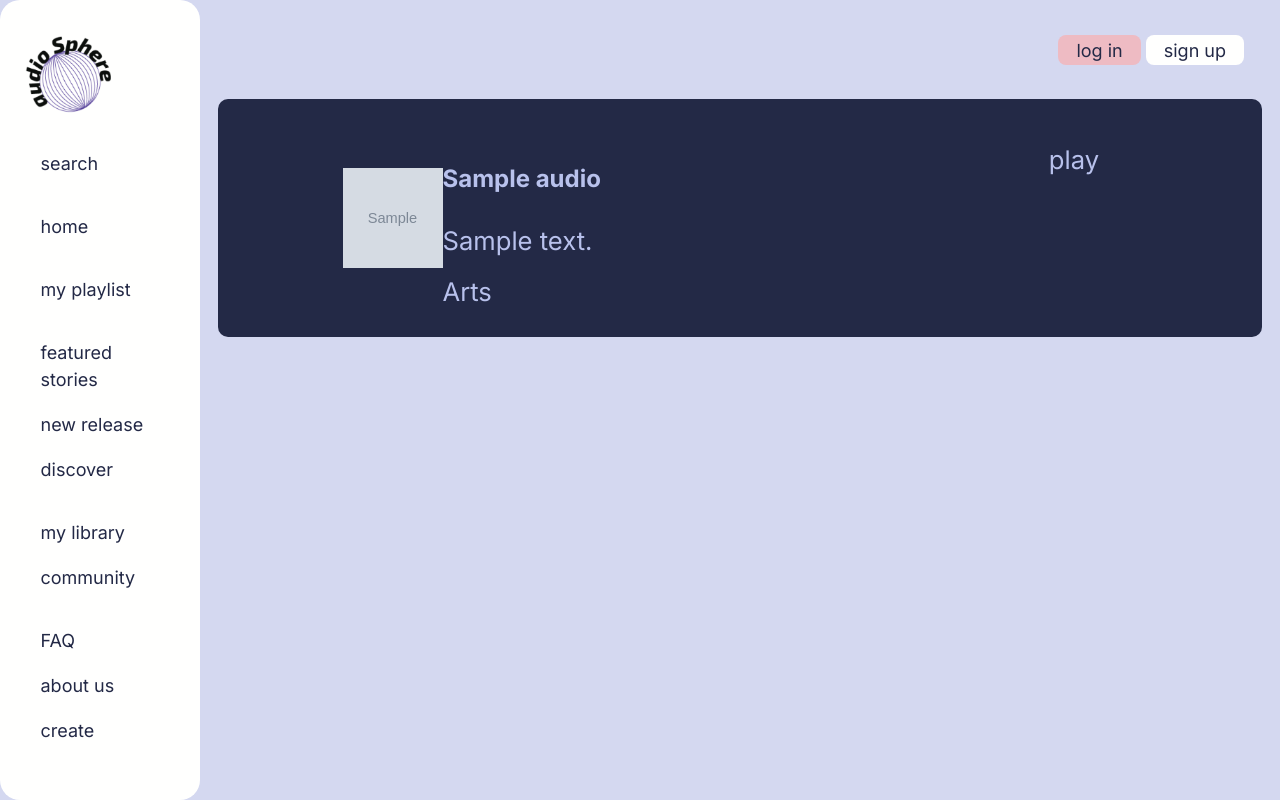
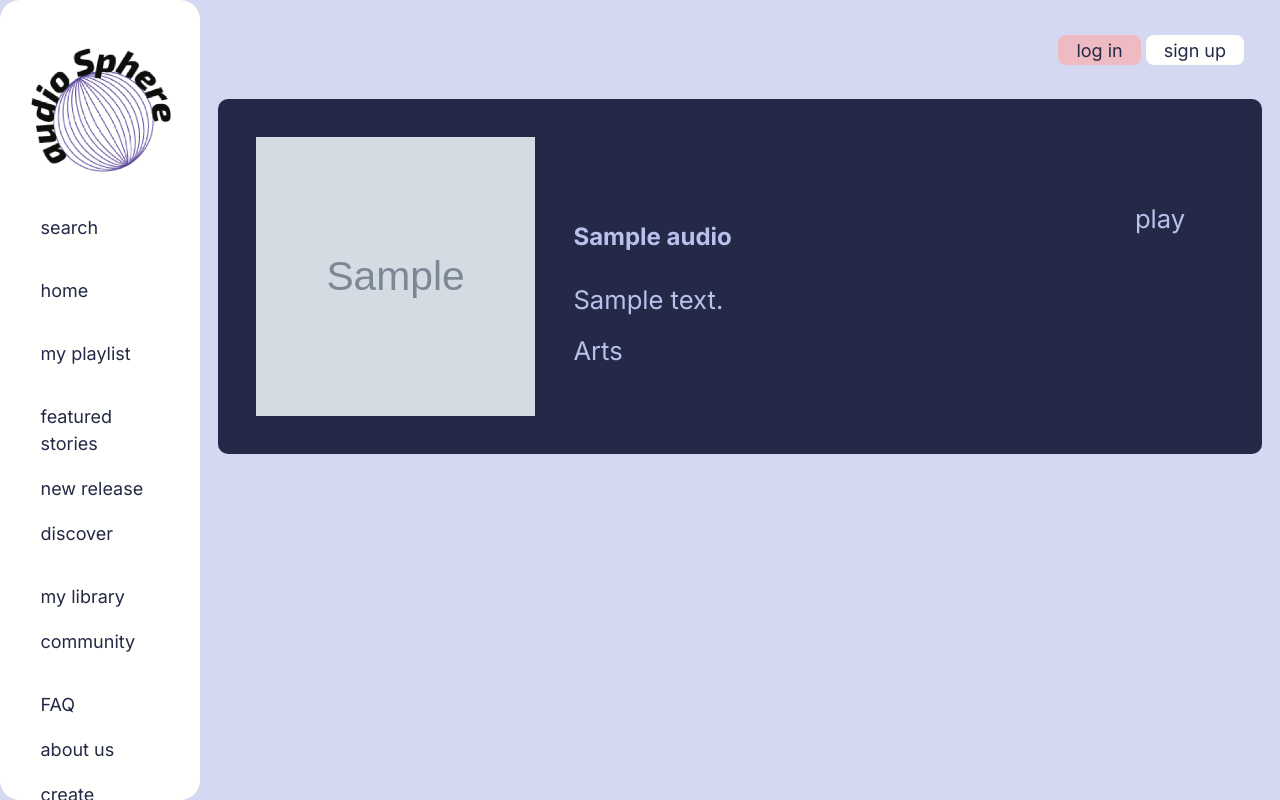
Before and after one commit to tanveerali13/audiosphere-v2, a PHP site: page /controllers/controller-audiolist.php?category=1 in a window 1280 px wide. Run offline with PHP 8.4, Linux system fonts and the light colour scheme; the visitor is signed in with stand-in values (Sample User, id 1); data comes from the database, SQL or seed files in the repository; tables that the repository leaves empty hold one stand-in row (values such as "Sample post"); grey boxes marked "Sample" are stand-in pictures; some libraries are stand-ins or nearby versions.

Commit message:
Refactor audio card styling and class names, changed the card name to a more specific name to reduce file conflict

```diff
--- a/css/audio-list.css
+++ b/css/audio-list.css
@@ -162,13 +162,14 @@ h4 {
 
 
 /* CARD */
-.card {
+.audio_card {
     display: flex;
     align-items: center;
     justify-content: center;
+    gap: var(--gap_large);
 
     border-radius: 10px;
-    padding: var(--padding_medium);
+    padding: var(--padding_large);
     margin-bottom: var(--margin_medium);
 
     background-color: var(--background-color-dark_mode);
@@ -192,9 +193,8 @@ h4 {
     margin-right: var(--margin_small);
 }
 
-img {
-    width: 100px;
-    height: 100px;
+.card_img {
+    width: 30%;
 }
 
 .card_info {
--- a/views/view-audiolist.php
+++ b/views/view-audiolist.php
@@ -8,8 +8,8 @@ include_once __DIR__ . '/../controllers/controller-audiolist.php';
 <?php
 
     foreach ($audioList as $list) {
-        echo '<article class="card">';
-        echo '<figure>';
+        echo '<article class="audio_card">';
+        echo '<figure class="card_img">';
         echo '<img src="' . $list['audioThumb'] . '" alt="' . $list['audioTitle'] . '">';
         echo '</figure>';
         echo '<div class="card_info">';
```
